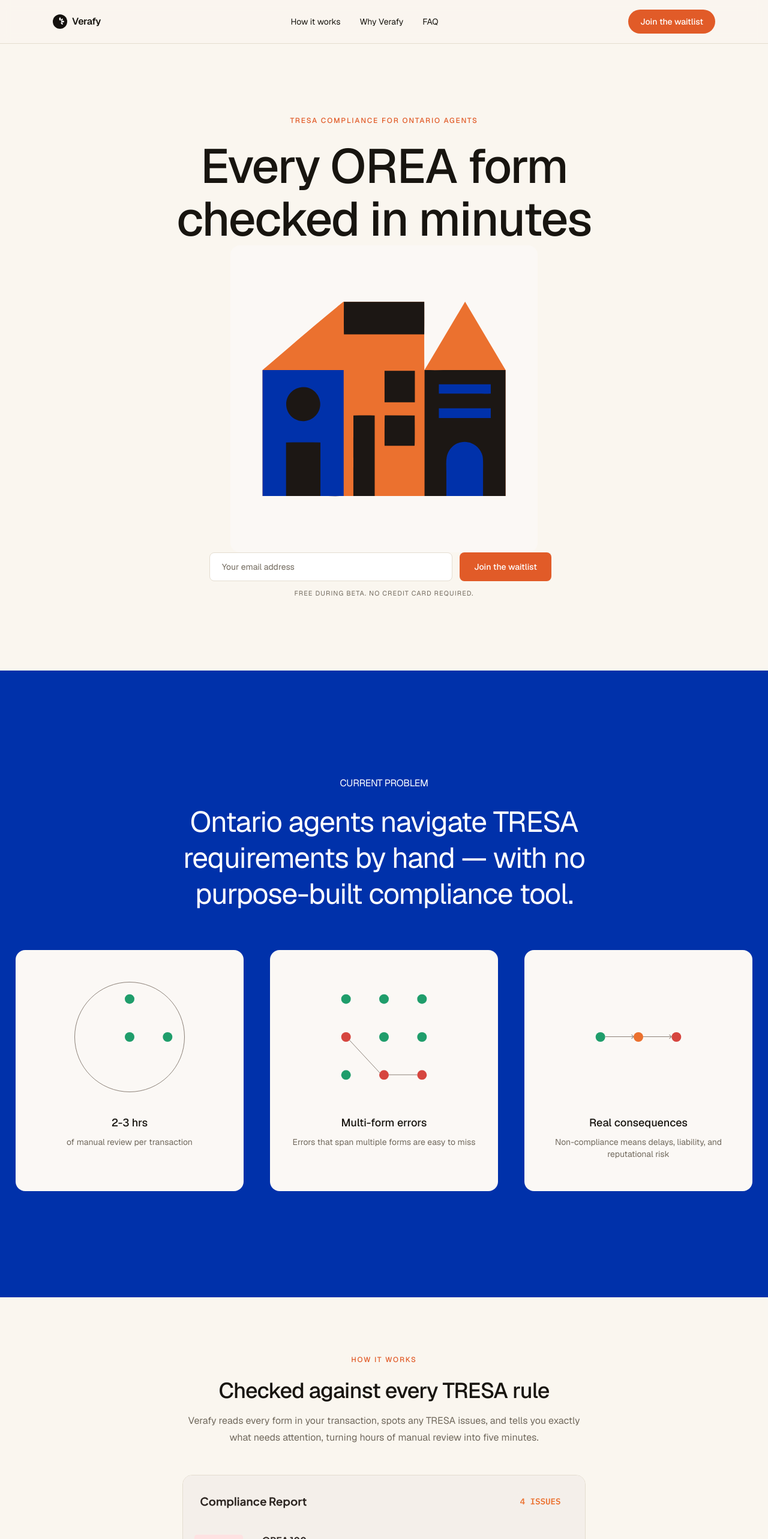
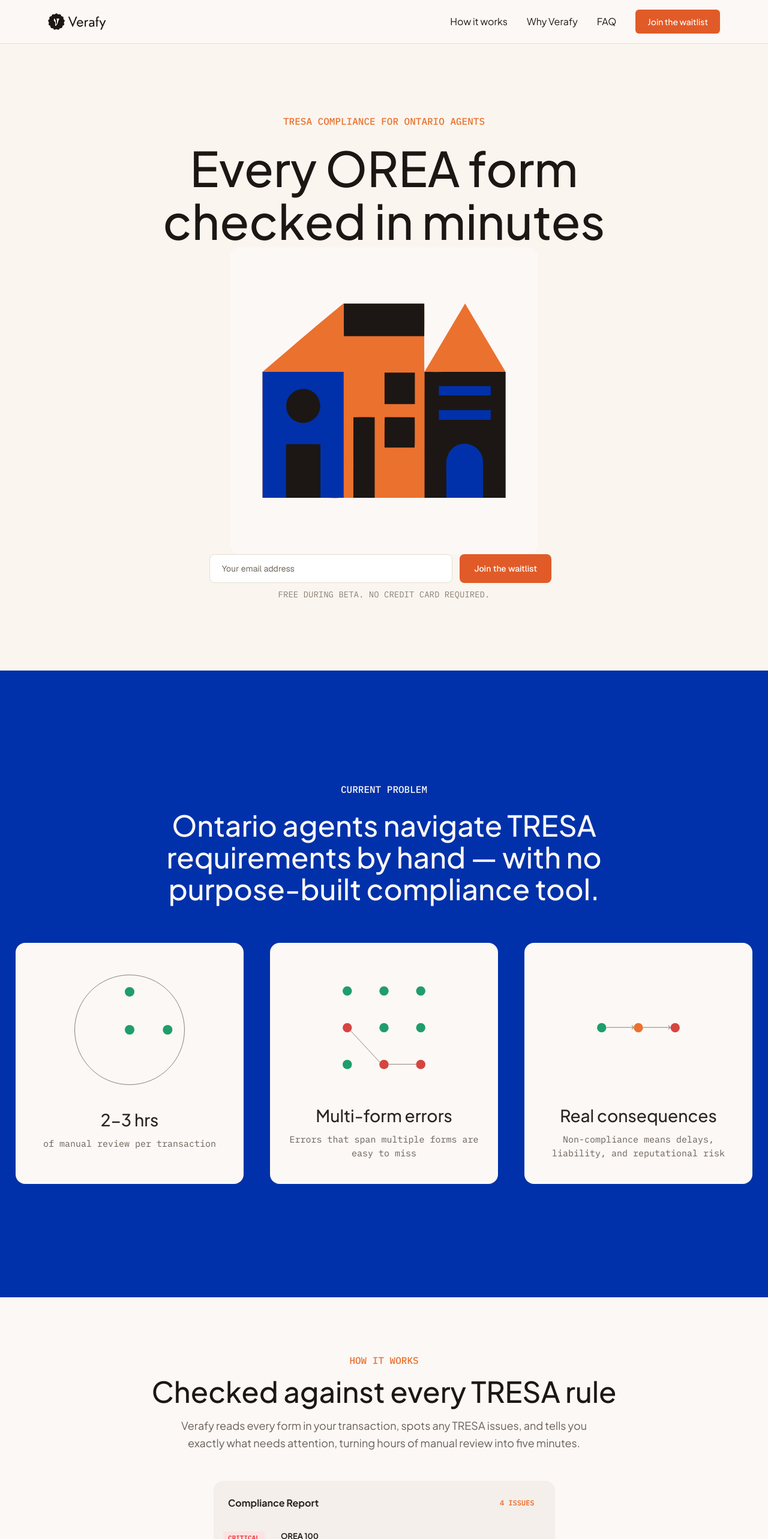
Before and after one commit to Nat-Kim/Verafy-Landing-Website, a Next.js app: page / in a window 1280 px wide. Shown: the top 2566 px of the page at 60% size. Built offline with nearby package versions, Linux system fonts and the light colour scheme.

Commit message:
made changes to fit close to the desktop version

```diff
--- a/app/globals.css
+++ b/app/globals.css
@@ -24,6 +24,7 @@
   --font-sans: var(--font-geist-sans);
   --font-mono: var(--font-geist-mono);
   --font-jakarta: var(--font-plus-jakarta-sans);
+  --font-plex-mono: var(--font-ibm-plex-mono);
 
   --color-cream: var(--cream);
   --color-cream-card: var(--cream-card);
--- a/app/layout.tsx
+++ b/app/layout.tsx
@@ -1,5 +1,5 @@
 import type { Metadata } from "next";
-import { Geist, Geist_Mono, Plus_Jakarta_Sans } from "next/font/google";
+import { Geist, Geist_Mono, IBM_Plex_Mono, Plus_Jakarta_Sans } from "next/font/google";
 import "./globals.css";
 
 const geistSans = Geist({
@@ -17,6 +17,12 @@ const plusJakartaSans = Plus_Jakarta_Sans({
   subsets: ["latin"],
 });
 
+const ibmPlexMono = IBM_Plex_Mono({
+  variable: "--font-ibm-plex-mono",
+  weight: ["400", "500"],
+  subsets: ["latin"],
+});
+
 export const metadata: Metadata = {
   title: "Verafy — TRESA compliance for Ontario agents",
   description:
@@ -31,7 +37,7 @@ export default function RootLayout({
   return (
     <html
       lang="en"
-      className={`${geistSans.variable} ${geistMono.variable} ${plusJakartaSans.variable} h-full antialiased`}
+      className={`${geistSans.variable} ${geistMono.variable} ${plusJakartaSans.variable} ${ibmPlexMono.variable} h-full antialiased`}
     >
       <body className="min-h-full flex flex-col bg-cream text-text-dark font-sans">
         {children}
--- a/components/DataSecurity.tsx
+++ b/components/DataSecurity.tsx
@@ -5,16 +5,16 @@ export default function DataSecurity() {
     <section className="flex flex-col justify-center bg-ink px-6 py-24 lg:min-h-[800px]">
       <div className="mx-auto grid max-w-5xl items-center gap-12 sm:grid-cols-2">
         <div className="w-[485px] h-[276]">
-          <h2 className="text-[42px] font-medium leading-tight tracking-tight text-white">
+          <h2 className="text-[42px] font-jakarta font-medium leading-[110%] tracking-[-0.06em] text-[#F4EFEA]">
             Your client data,
             <br />
             handled responsibly
           </h2>
-          <p className="mt-4 max-w-sm text-[20px] leading-7 text-white/60">
+          <p className="font-jakarta mt-4 max-w-md text-[20px] font-normal leading-[160%] tracking-[-0.03em] text-[#F4EFEA]">
             Encrypted in transit and at rest. PIPEDA-aligned. Deletable on
             demand.
           </p>
-          <p className="mt-10 text-[14px] tracking-[0.1em] text-white/40">
+          <p className="font-ibm-plex-mono mt-10 text-[14px] font-normal tracking-[0] text-[#F4EFEA]">
             VERAFY PROVIDES COMPLIANCE GUIDANCE, NOT LEGAL ADVICE.
           </p>
         </div>
--- a/components/Header.tsx
+++ b/components/Header.tsx
@@ -1,4 +1,4 @@
-import Logo from "./Logo";
+import Image from "next/image";
 
 const navLinks = [
   { label: "How it works", href: "#how-it-works" },
@@ -8,15 +8,22 @@ const navLinks = [
 
 export default function Header() {
   return (
-    <header className="sticky top-0 z-50 border-b border-cream-border bg-cream/90 backdrop-blur">
-      <div className="mx-auto flex max-w-6xl items-center justify-between px-6 py-4">
-        <Logo />
+    <header className="sticky top-0 z-50 border-b border-[#E7E0D8] bg-[#FBF8F5] backdrop-blur">
+      <div className="flex items-center justify-between px-20 py-4">
+        <Image
+          src="/VerafyLogoBlack.svg"
+          alt="Verafy"
+          width={435}
+          height={127}
+          className="h-7 w-auto"
+        />
+        <div className="flex items-center gap-8">
           <nav className="hidden items-center gap-8 text-sm text-text-dark md:flex">
             {navLinks.map((link) => (
               <a
                 key={link.href}
                 href={link.href}
-              className="transition-colors hover:text-orange"
+                className="font-jakarta text-[16px] leading-[120%] tracking-0 font-normal text-[#1C1714] underline decoration-transparent underline-offset-4 transition-colors hover:decoration-black"
               >
                 {link.label}
               </a>
@@ -24,11 +31,12 @@ export default function Header() {
           </nav>
           <a
             href="#waitlist"
-          className="rounded-full bg-orange px-5 py-2.5 text-sm font-medium text-white transition-colors hover:bg-orange-dark"
+            className="font-jakarta rounded-md bg-orange px-5 py-2.5 text-sm font-medium text-white transition-colors hover:bg-orange-dark"
           >
             Join the waitlist
           </a>
         </div>
+      </div>
     </header>
   );
 }
--- a/components/Hero.tsx
+++ b/components/Hero.tsx
@@ -5,10 +5,10 @@ export default function Hero() {
   return (
     <section className="flex flex-col justify-center bg-cream px-6 py-16 text-center lg:min-h-[1045px]">
       <div className="mx-auto flex w-full max-w-[790px] flex-col items-center">
-        <p className="text-xs font-medium tracking-[0.15em] text-orange">
+        <p className="font-plex-mono text-[16px] font-medium leading-[120%] tracking-0 text-[#EB712F]">
           TRESA COMPLIANCE FOR ONTARIO AGENTS
         </p>
-        <h1 className="mt-6 text-[80px] font-medium leading-[1.1] tracking-tight text-text-dark">
+        <h1 className="font-jakarta mt-6 text-[80px] font-medium leading-[110%] tracking-[-0.06%] text-[#1C1714]">
           Every OREA form
           <br />
           checked in minutes
@@ -33,7 +33,7 @@ export default function Hero() {
             buttonClassName="h-12 whitespace-nowrap bg-orange text-white hover:bg-orange-dark"
           />
         </div>
-        <p className="mt-3 text-[11px] tracking-[0.1em] text-text-gray">
+        <p className="font-plex-mono mt-3 text-[14px] font-normal leading-[100%] tracking-0 text-[#8C8178]">
           FREE DURING BETA. NO CREDIT CARD REQUIRED.
         </p>
       </div>
--- a/components/HowItWorks.tsx
+++ b/components/HowItWorks.tsx
@@ -31,23 +31,25 @@ export default function HowItWorks() {
   return (
     <section
       id="how-it-works"
-      className="flex flex-col justify-center bg-cream px-6 py-24 lg:min-h-[1045px]"
+      className="flex flex-col items-center justify-center bg-[#FBF8F5] px-6 py-24"
     >
-      <div className="mx-auto max-w-2xl text-center">
-        <p className="text-xs font-medium tracking-[0.15em] text-orange">
+      <div className="mx-auto flex w-[790px] max-w-full flex-col items-center gap-12 lg:h-[814px]">
+        <div className="flex h-[162px] w-full flex-col items-center gap-4 text-center">
+          <p className="px-[52px] font-plex-mono text-[16px] font-medium leading-[120%] tracking-[0] text-[#EB712F]">
             HOW IT WORKS
           </p>
-        <h2 className="mt-6 text-3xl font-medium tracking-tight text-text-dark sm:text-4xl">
+          <h2 className="font-jakarta text-[48px] font-medium leading-[110%] tracking-[-0.06%] text-[#1C1714]">
             Checked against every TRESA rule
           </h2>
-        <p className="mt-4 text-base leading-7 text-text-gray">
+          <p className="px-[52px] font-jakarta text-[18px] font-normal leading-[160%] tracking-[-0.03%] text-[#6B6058]">
             Verafy reads every form in your transaction, spots any TRESA
             issues, and tells you exactly what needs attention, turning hours
             of manual review into five minutes.
           </p>
         </div>
 
-      <div className="mx-auto mt-12 w-full max-w-2xl overflow-hidden rounded-2xl border border-cream-border">
+        <div className="flex w-[569px] max-w-full flex-col items-center gap-12 lg:h-[604px]">
+          <div className="w-full overflow-hidden rounded-2xl ">
             <div className="relative aspect-[569/504] w-full overflow-hidden">
               <div
                 className="flex h-full transition-transform duration-500 ease-out"
@@ -70,7 +72,7 @@ export default function HowItWorks() {
             </div>
           </div>
 
-      <div className="mt-8 flex items-center justify-center gap-4">
+          <div className="flex items-center justify-center gap-4">
             <button
               type="button"
               aria-label="Previous"
@@ -87,8 +89,7 @@ export default function HowItWorks() {
                   type="button"
                   aria-label={`Go to slide ${i + 1}`}
                   onClick={() => setIndex(i)}
-              className={`h-1.5 w-1.5 rounded-full transition-colors ${
-                i === index ? "bg-orange" : "bg-cream-border"
+                  className={`h-1.5 w-1.5 rounded-full transition-colors ${i === index ? "bg-orange" : "bg-cream-border"
                     }`}
                 />
               ))}
@@ -103,6 +104,8 @@ export default function HowItWorks() {
               <ArrowIcon direction="right" className="h-4 w-4" />
             </button>
           </div>
+        </div>
+      </div>
     </section>
   );
 }
--- a/components/ProblemSection.tsx
+++ b/components/ProblemSection.tsx
@@ -26,10 +26,10 @@ export default function ProblemSection() {
   return (
     <section className="flex flex-col justify-center bg-[#0031AA] px-6 py-24 lg:min-h-[1045px]">
       <div className="mx-auto w-full max-w-[1228px] text-center " >
-        <p className="text-xs text-[16px] leading-tight tracking-tight text-white">
+        <p className="font-plex-mono text-[16px] font-medium leading-[120%] tracking-0 text-[#FBF8F5]">
           CURRENT PROBLEM
         </p>
-        <h2 className="mt-6 text-[48px] leading-tight tracking-tight text-white">
+        <h2 className="font-jakarta mt-6 text-[48px] font-medium leading-[110%] tracking-[-0.06%] text-[#FBF8F5]">
           Ontario agents navigate TRESA
           <br />
           requirements by hand — with no
@@ -45,10 +45,10 @@ export default function ProblemSection() {
             className="flex h-[402px] w-[380px] flex-col items-center rounded-2xl bg-[#FBF8F5] px-6 py-10 text-center"
           >
             {card.graphic}
-            <p className="mt-6 text-lg font-medium text-text-dark">
+            <p className="font-jakarta mt-6 text-[28px] font-medium text-[#2C2521]">
               {card.title}
             </p>
-            <p className="mt-2 text-sm text-text-gray">{card.body}</p>
+            <p className="font-plex-mono mt-2 text-[15px] text-[#6B6058]">{card.body}</p>
           </div>
         ))}
       </div>
```
Also changed, not shown: components/FAQ.tsx (+16 -9 lines), components/Footer.tsx (+16 -10 lines), components/WaitlistCTA.tsx (+24 -19 lines), public/VerafyLogoBlack.svg (added), public/VerafyLogoWhite.svg (added). Lines whose indentation alone changed are shown as unchanged.
